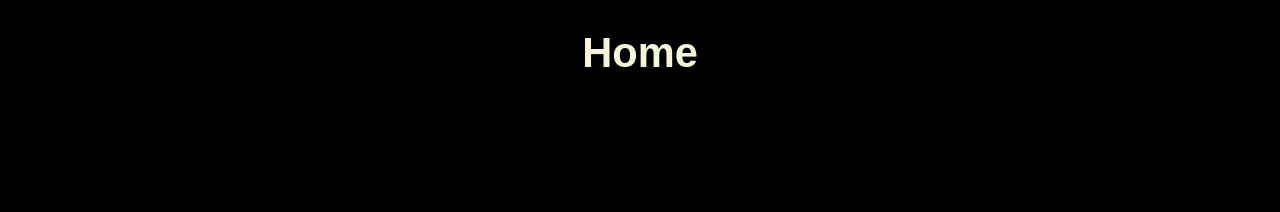
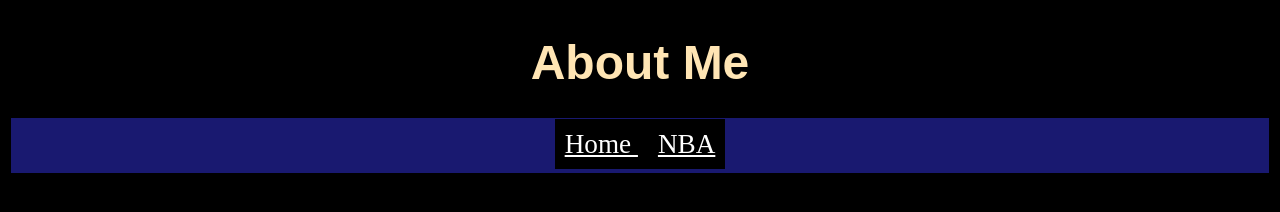
Before and after one commit to evhoff33/3900-Activity2, a plain HTML site: page index.html in a window 1280 px wide. Drawn offline with Linux system fonts and the light colour scheme.

Commit message:
Added three new css styling sections and updated nav bar in home page.

```diff
--- a/css/my_css.css
+++ b/css/my_css.css
@@ -1,11 +1,11 @@
 #title
 {
-	margin: 14px;
+	margin: 12px;
 	font-weight: bold;
-	font-size: 2.6em;
-	color: #F5F5DC;
+	font-size: 3.0em;
+	color: #FFE5B4;
 	text-align: center;
-	padding: 15px;
+	padding: 13px;
 	font-family: arial, serif;
 }
 
@@ -14,3 +14,33 @@ body
 	font-family: "Times New Roman", serif;
 	background-color: #000000;
 }
+
+#navbar
+{
+	padding: .7em 0px .25em 0px;
+	text-align: center;
+	border: 3px solid black;
+	height: 40px;
+	background-color: #191970;
+}
+
+#header
+{
+	position: static;
+	top: 0px;
+	left: 0px;
+	bottom: 0px;
+	padding: 0px;
+	background-color: black;
+	border-top: 2px solid black;
+}
+
+a.nav
+{
+	text-decoration: none;
+	color: white;
+	padding: 10px;
+	font-size: 1.7em;
+	background-color: black;
+	text-decoration: underline;
+}
--- a/index.html
+++ b/index.html
@@ -15,6 +15,12 @@
 		<div id= "header">
 
 			<div id= "title">
-				Home
+				About Me
 			</div>
-			<div id= "navba">
+			<div id= "navbar">
+				<a href= "index.html" target= "_blank" class= "nav"> Home </a>
+				<a href= "sportpage.html" target= "_blank" class= "nav"> NBA </a>
+
+			</div>
+
+		</div>
```
